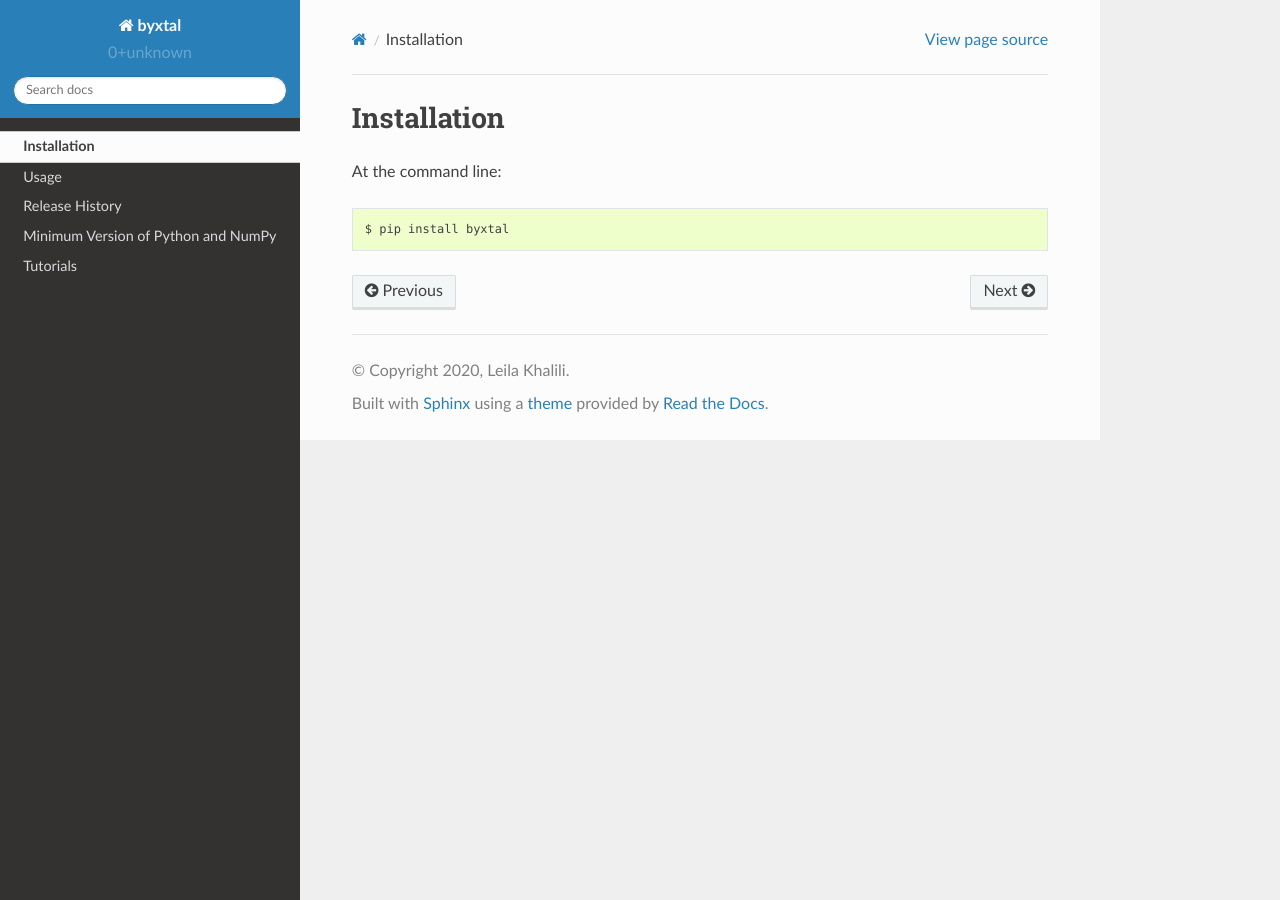
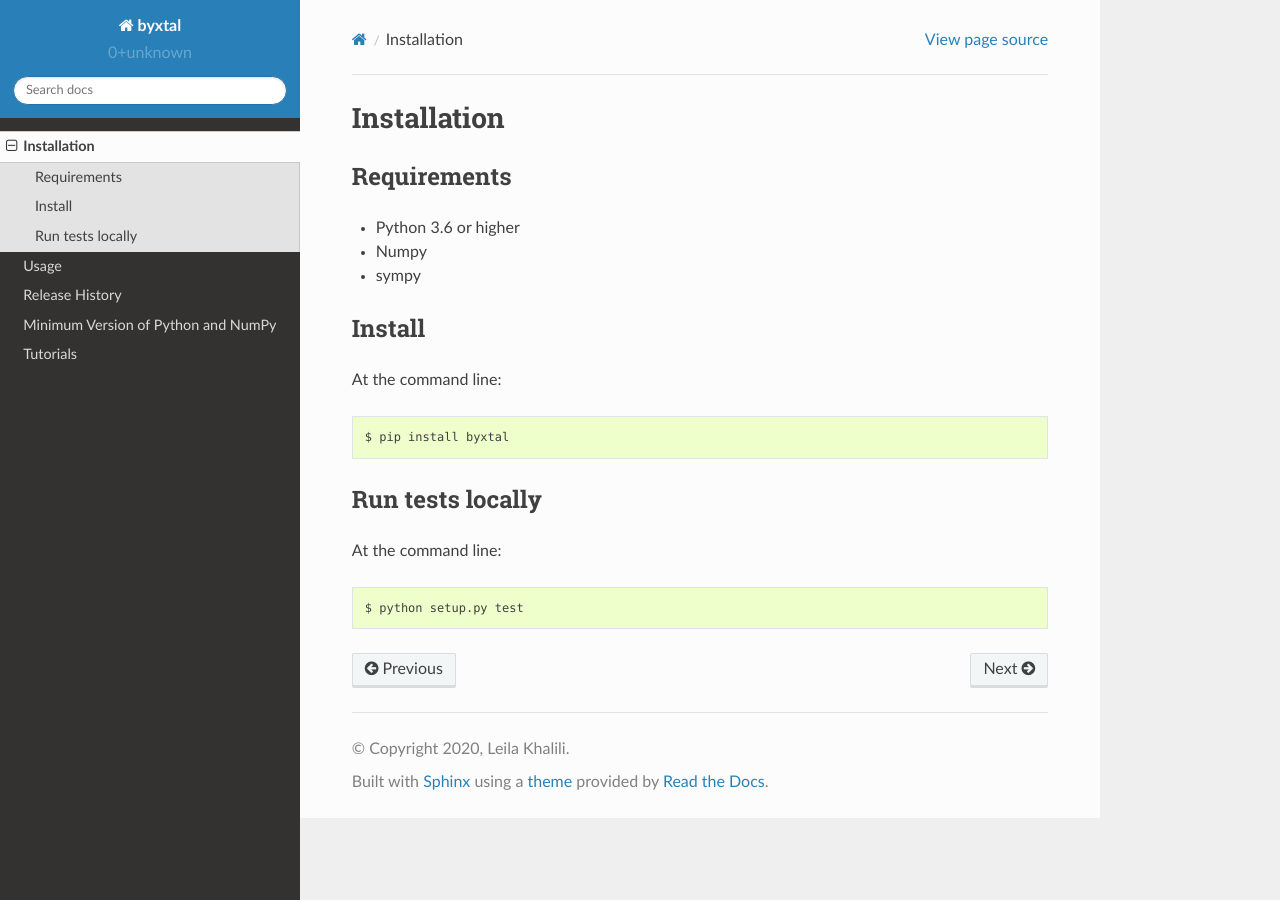
Before and after one commit to spatala/byxtal, a Sphinx documentation site: the page built from docs/source/installation.rst, in a window 1280 px wide. Built offline with Sphinx 7.4.7 and the Read the Docs theme 2.0.0, drawn with Linux system fonts in a browser that asks for light colours.

Commit message:
update installation

```diff
--- a/docs/source/installation.rst
+++ b/docs/source/installation.rst
@@ -1,7 +1,25 @@
-============
+=============
 Installation
-============
+=============
+
+Requirements
+-------------
+* Python 3.6 or higher
+* Numpy
+* sympy
+
+
+
+Install
+------------
 
 At the command line::
 
     $ pip install byxtal
+
+Run tests locally
+-----------------
+
+At the command line::
+
+    $ python setup.py test
```
